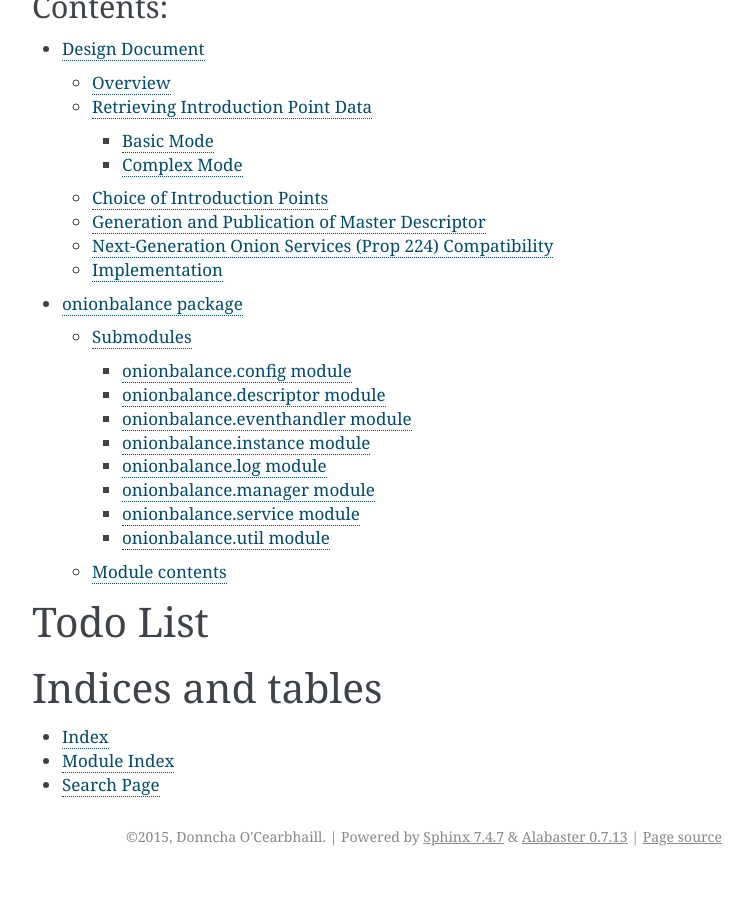
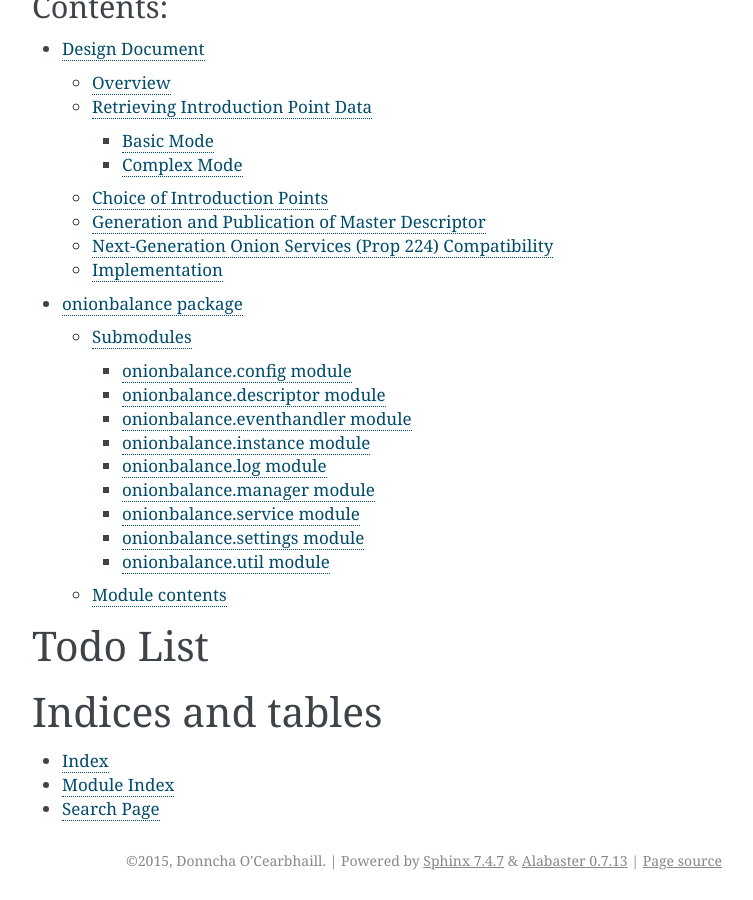
Before and after one commit to DonnchaC/onionbalance, a Sphinx documentation site: the page built from docs/index.rst, in a window 1280 px wide and 900 px high, scrolled down 2529 px. Shown: the whole window, without its empty margins (388-1141 px from the left). Built offline with Sphinx 7.4.7, drawn with Linux system fonts in a browser that asks for light colours; before the commit the page ends 3405 px from its top, so only the background shows below that.

Commit message:
Add documenation for onionbalance.settings

```diff
--- a/docs/onionbalance.rst
+++ b/docs/onionbalance.rst
@@ -13,6 +13,7 @@
    onionbalance.log
    onionbalance.manager
    onionbalance.service
+   onionbalance.settings
    onionbalance.util
 
 Module contents
--- /dev/null
+++ b/docs/onionbalance.settings.rst
@@ -0,0 +1,7 @@
+onionbalance.settings module
+============================
+
+.. automodule:: onionbalance.settings
+    :members:
+    :undoc-members:
+    :show-inheritance:
```
